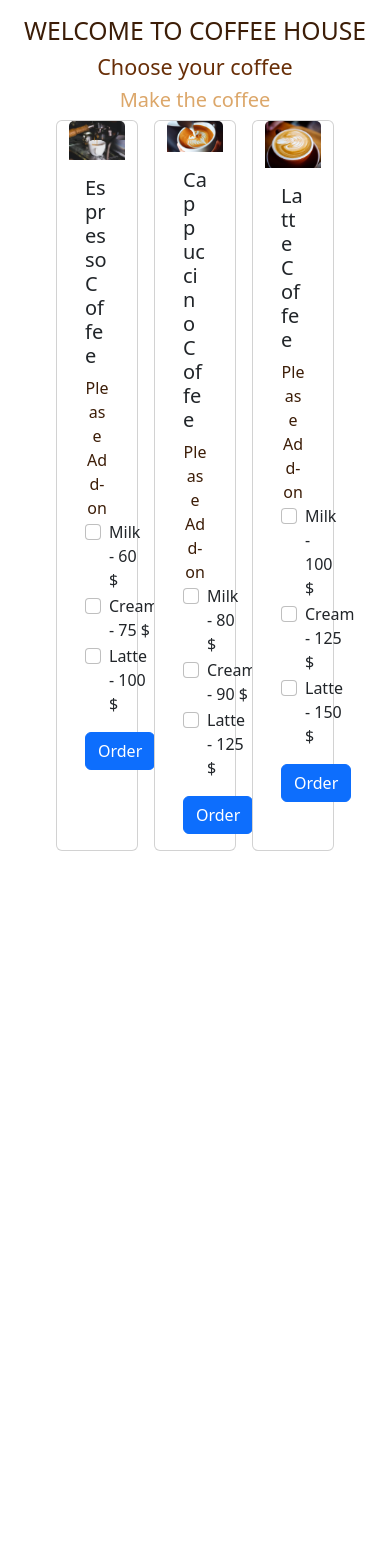
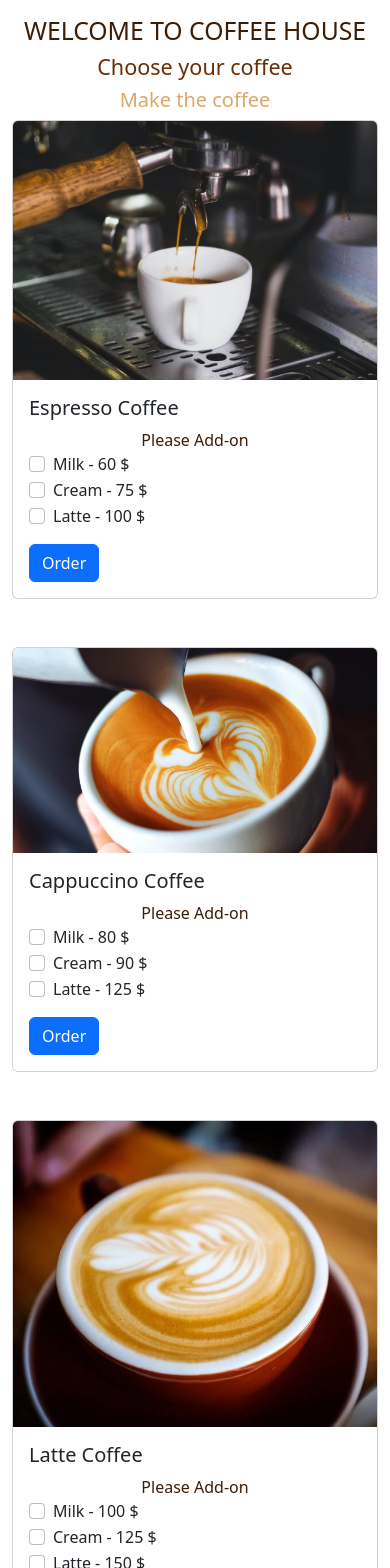
Before and after one commit to mohiuddin2721/coffee-house-task-JALAN-TECHNOLOGIES, a React (Create React App) app: page / in a window 390 px wide. Shown: the top 1568 px of the page. Before the commit the page ends 851 px from the top, so only its background shows below. Built offline with nearby package versions, Linux system fonts and the light colour scheme.

Commit message:
responsive done

```diff
--- a/src/component/CappuccinoModal.js
+++ b/src/component/CappuccinoModal.js
@@ -14,7 +14,7 @@ const CappuccinoModal = (props) => {
     const latteCost = parseInt(data[2]?.split(' ')[1]);
 
     // const totalCost = milkCost + creamCost + latteCost;
-    const totalCost = coffee.cappuccinoCoffee.addOn(milkCost, creamCost, latteCost);
+    const totalCost = coffee?.cappuccinoCoffee?.addOn(milkCost, creamCost, latteCost);
     // console.log(totalCost);
 
     return (
--- a/src/component/EspressoModal.js
+++ b/src/component/EspressoModal.js
@@ -15,7 +15,7 @@ const EspressoModal = (props) => {
     const latteCost = parseInt(data[2]?.split(' ')[1]);
 
     // const totalCost = milkCost + creamCost + latteCost;
-    const totalCost = coffee.espressoCoffee.addOn(milkCost, creamCost, latteCost);
+    const totalCost = coffee?.espressoCoffee?.addOn(milkCost, creamCost, latteCost);
     // console.log(totalCost);
     return (
         <Modal
--- a/src/component/Home.js
+++ b/src/component/Home.js
@@ -1,6 +1,6 @@
 import React, { useState } from 'react';
 import coffee from '../data/Data';
-import { Button, Card } from 'react-bootstrap';
+import { Button, Card, Col, Container, Row } from 'react-bootstrap';
 import cappuccino from '../picture/cappuccino.jpg'
 import espresso from '../picture/espresso.jpg'
 import latte from '../picture/latte.jpg'
@@ -153,8 +153,10 @@ const Home = () => {
                 <h1 style={{ color: '#682e07' }} className='text-center fs-4'>Choose your coffee</h1>
                 <h1 style={{ color: '#dca76a' }} className='text-center fs-5'>Make the coffee</h1>
             </div>
-            <div className='mx-5 row'>
-                <Card className='mx-2 col'>
+            <Container>
+                <Row>
+                    <Col xs={12} sm={12} md={12} xl={4} className='mb-5'>
+                        <Card className=''>
                             <Card.Img variant="top" className='h-2' src={espresso} />
                             <Card.Body>
                                 <Card.Title>{coffee?.espressoCoffee?.name}</Card.Title>
@@ -183,8 +185,9 @@ const Home = () => {
                                 <Button onClick={submitEspresso} variant="primary" type="submit">Order</Button>
                             </Card.Body>
                         </Card>
-
-                <Card className='mx-2 col'>
+                    </Col>
+                    <Col xs={12} sm={12} md={12} xl={4} className='mb-5'>
+                        <Card className=''>
                             <Card.Img variant="top" src={cappuccino} />
                             <Card.Body>
                                 <Card.Title>{coffee?.cappuccinoCoffee?.name}</Card.Title>
@@ -213,8 +216,9 @@ const Home = () => {
                                 <Button onClick={submitCappuccino} variant="primary">Order</Button>
                             </Card.Body>
                         </Card>
-
-                <Card className='mx-2 col'>
+                    </Col>
+                    <Col xs={12} sm={12} md={12} xl={4} className='mb-5'>
+                        <Card className=''>
                             <Card.Img variant="top" src={latte} />
                             <Card.Body>
                                 <Card.Title>Latte Coffee</Card.Title>
@@ -243,7 +247,9 @@ const Home = () => {
                                 <Button onClick={submitLatte} variant="primary">Order</Button>
                             </Card.Body>
                         </Card>
-            </div>
+                    </Col>
+                </Row>
+            </Container>
             <EspressoModal
                 show={modalShow1}
                 onHide={() => setModalShow1(false)}
--- a/src/component/LatteModal.js
+++ b/src/component/LatteModal.js
@@ -13,7 +13,7 @@ const LatteModal = (props) => {
     const latteCost = parseInt(data[2]?.split(' ')[1]);
 
     // const totalCost = milkCost + creamCost + latteCost;
-    const totalCost = coffee.latteCoffee.addOn(milkCost, creamCost, latteCost);
+    const totalCost = coffee?.latteCoffee?.addOn(milkCost, creamCost, latteCost);
     // console.log(totalCost);
     return (
         <Modal
```
Lines whose indentation alone changed are shown as unchanged.
